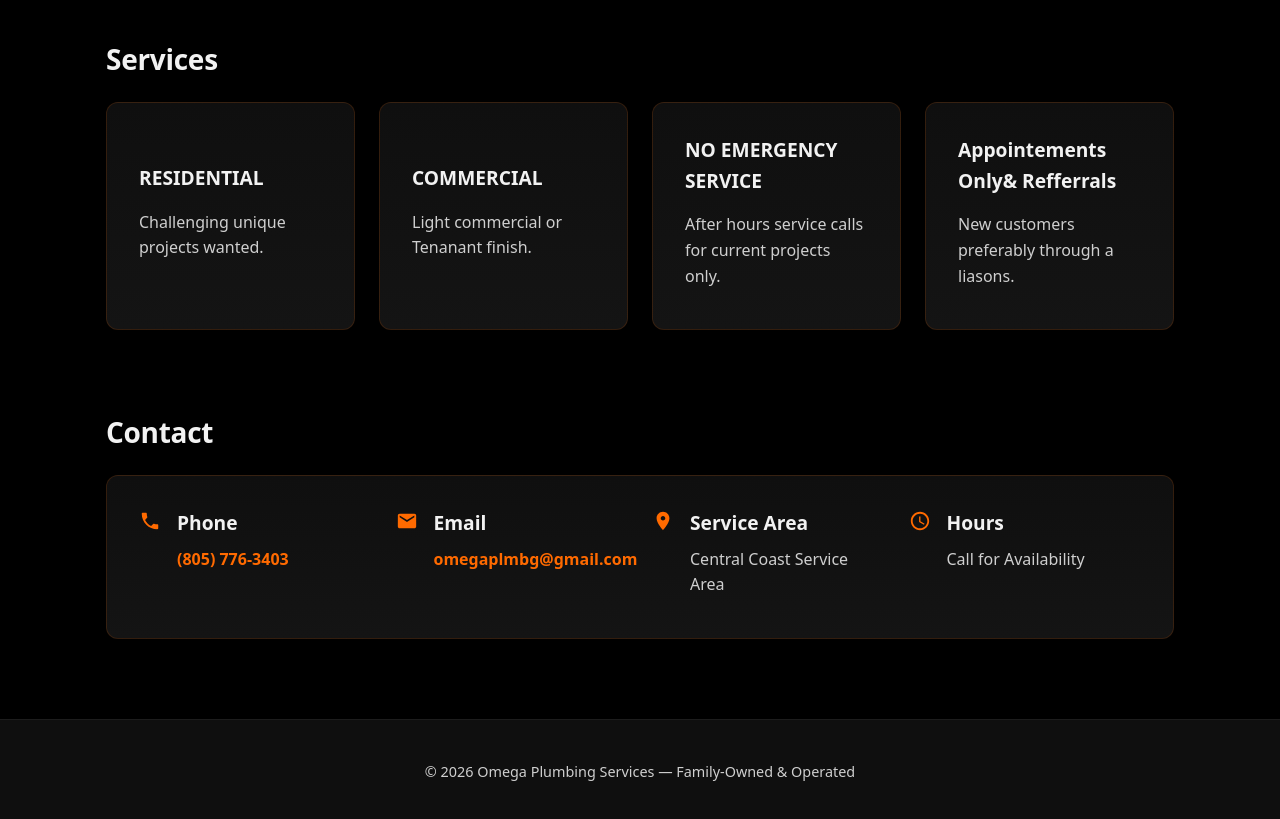
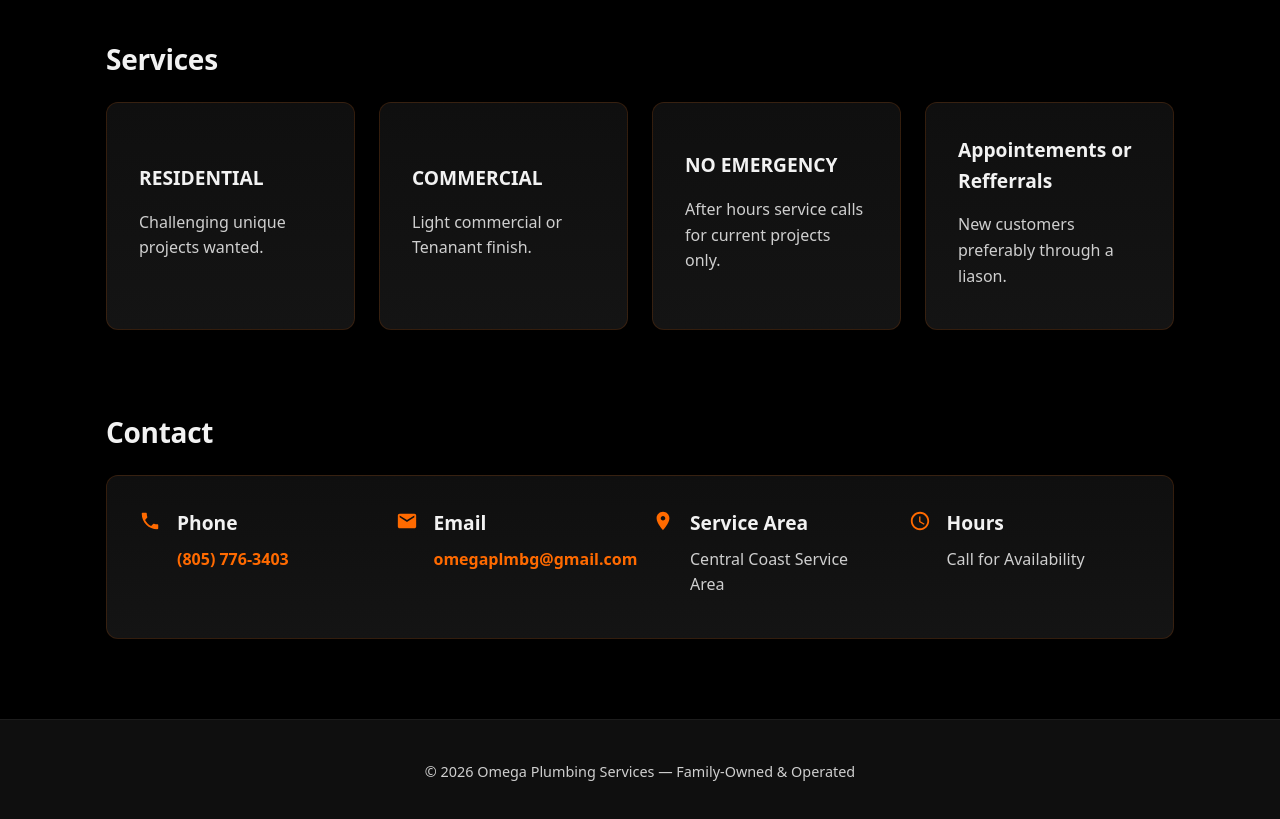
Before and after one commit to OPS805/ops805.github.io, a plain HTML site: page index.html in a window 1280 px wide. Shown: the part 1300-2119 px from the top of the page. Drawn offline with Linux system fonts and the light colour scheme.

Commit message:
Revise emergency service and appointment wording
Updated text for emergency service and appointment sections.

```diff
--- a/index.html
+++ b/index.html
@@ -326,12 +326,12 @@
           <p>Light commercial or Tenanant finish.</p>
         </div>
         <div class="card" role="listitem">
-          <strong>NO EMERGENCY SERVICE</strong>
+          <strong>NO EMERGENCY</strong>
           <p>After hours service calls for current projects only.</p>
         </div>
         <div class="card" role="listitem">
-          <strong>Appointements Only&amp; Refferrals</strong>
-          <p>New customers preferably through a liasons.</p>
+          <strong>Appointements or Refferrals</strong>
+          <p>New customers preferably through a liason.</p>
         </div>
       </div>
     </section>
```
